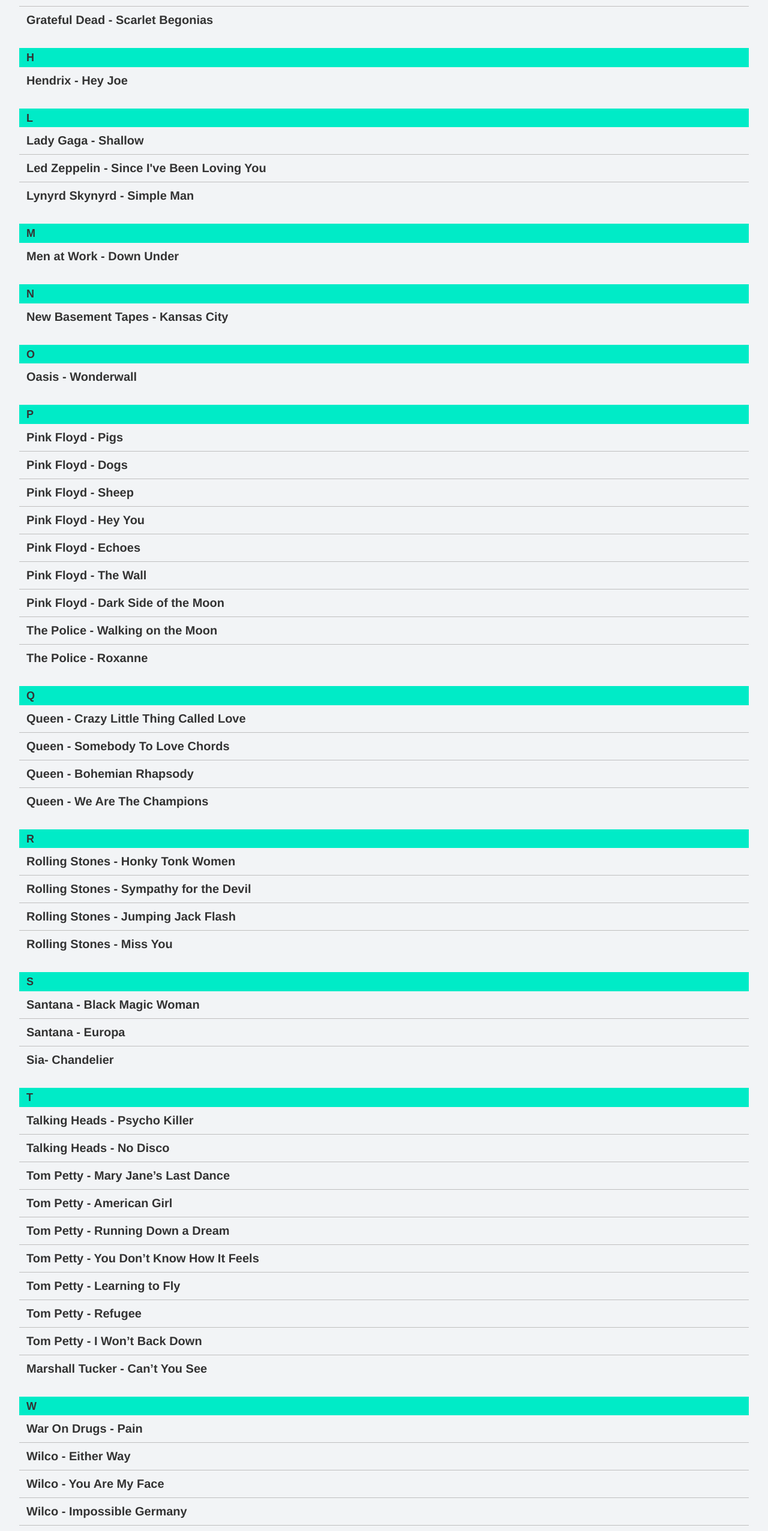
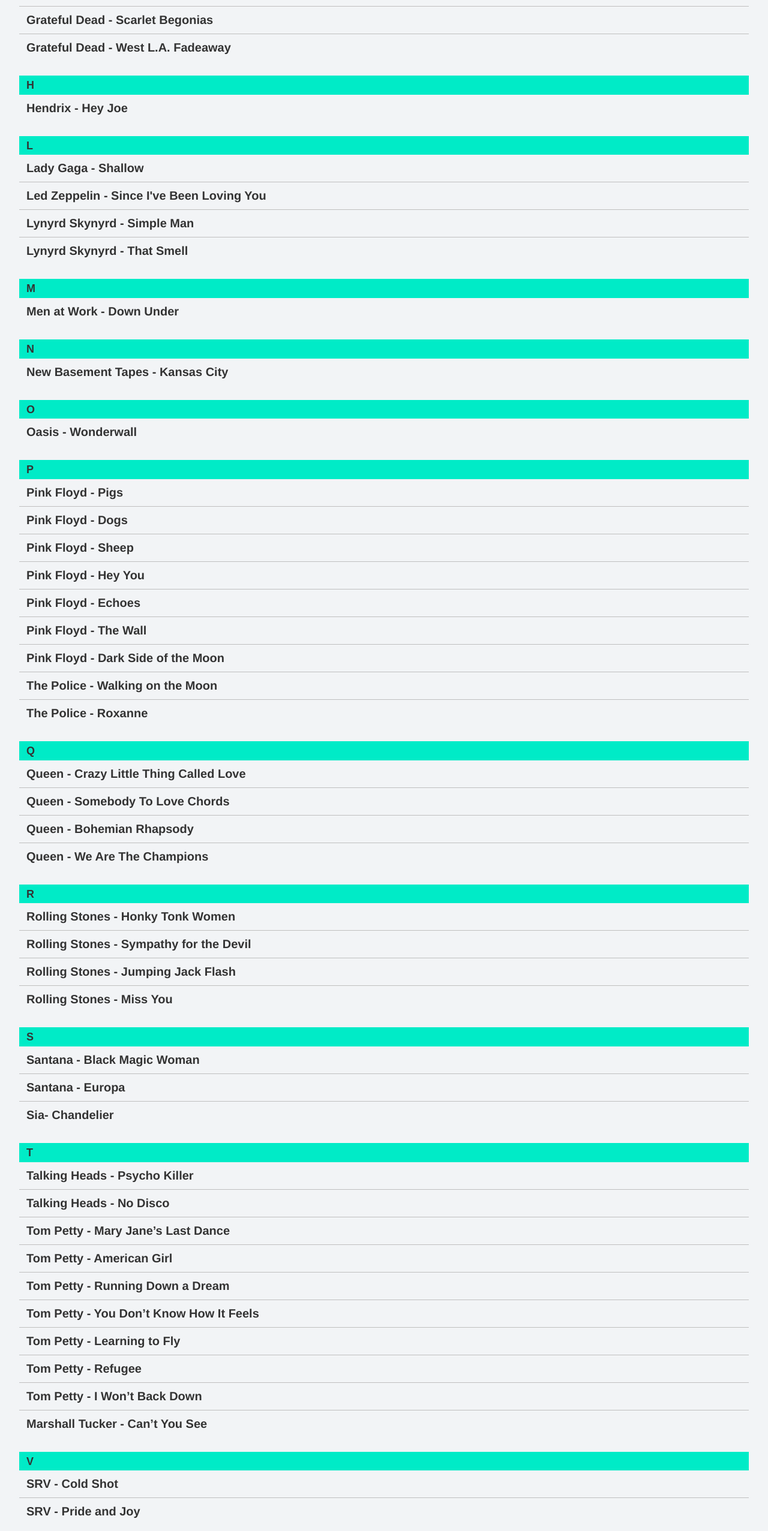
Before and after one commit to digitalprocess/richmond-garage, a React (Create React App) app: page / in a window 1280 px wide. Shown: the part 1623-4176 px from the top of the page at 60% size. Built offline with nearby package versions, Linux system fonts and the light colour scheme.

Commit message:
new songs

```diff
--- a/src/components/Main.js
+++ b/src/components/Main.js
@@ -51,6 +51,7 @@
 					<dt>G</dt>
 					<dd>Grateful Dead - Eyes of the World </dd>
 					<dd>Grateful Dead - Scarlet Begonias </dd>
+					<dd>Grateful Dead - West L.A. Fadeaway </dd>
 				</dl>
 				<dl>
 					<dt>H</dt>
@@ -61,6 +62,7 @@
 					<dd>Lady Gaga - Shallow </dd>
 					<dd>Led Zeppelin - Since I've Been Loving You</dd>
 					<dd>Lynyrd Skynyrd - Simple Man</dd>
+					<dd>Lynyrd Skynyrd - That Smell</dd>
 				</dl>
 				<dl>
 					<dt>M</dt>
@@ -120,6 +122,11 @@
 					<dd>Marshall Tucker - Can’t You See </dd>
 				</dl>
 				<dl>
+					<dt>V</dt>
+					<dd>SRV - Cold Shot</dd>
+					<dd>SRV - Pride and Joy</dd>
+				</dl>
+				<dl>
 					<dt>W</dt>
 					<dd>War On Drugs - Pain</dd>
 					<dd>Wilco - Either Way </dd>
```
